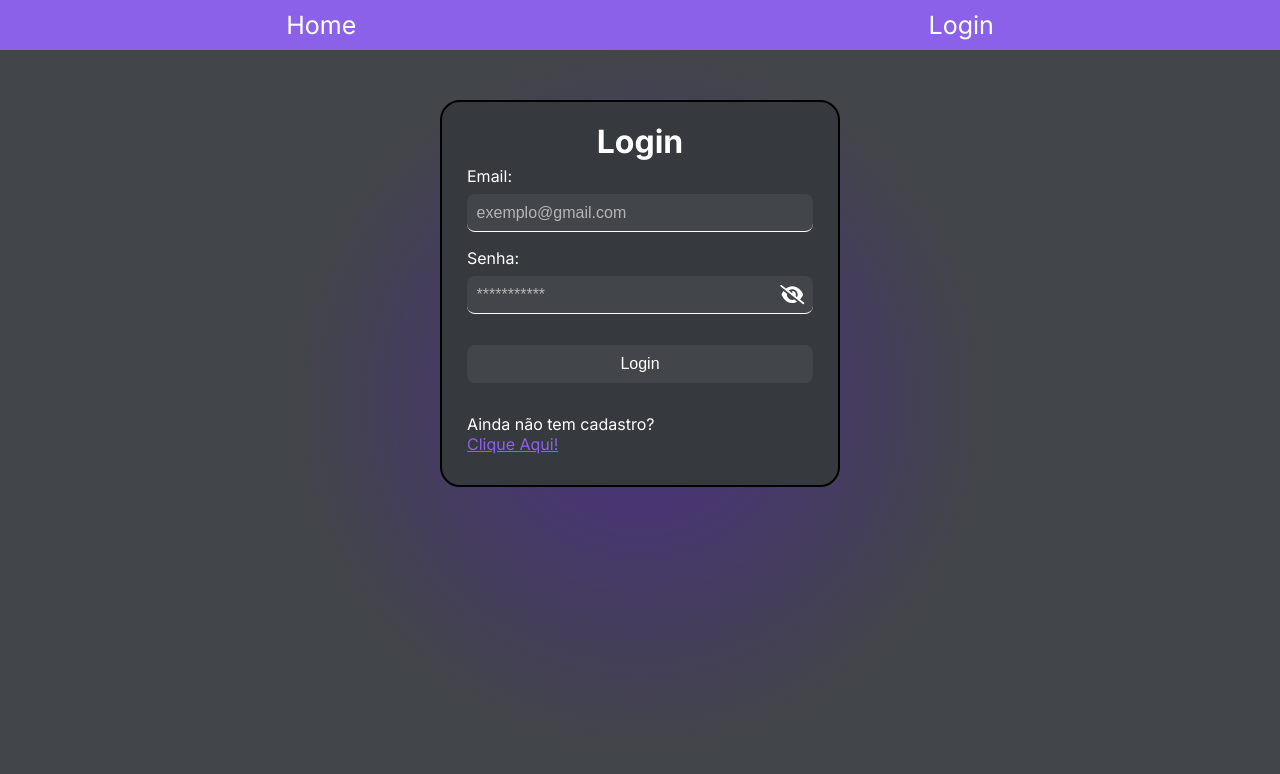
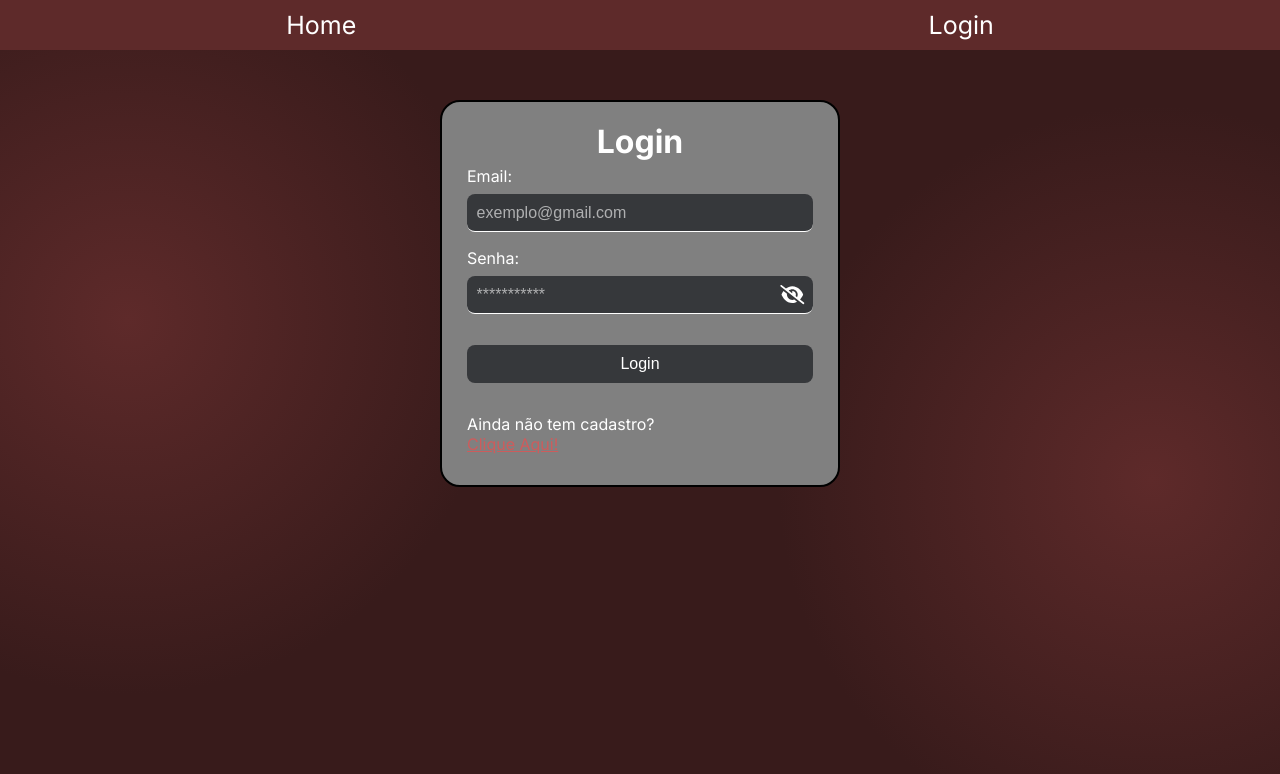
Before and after one commit to GabrielSilveira2026/Pc_Build_UP, a Next.js app: page /login in a window 1280 px wide. Shown: the top 774 px of the page. Built offline with nearby package versions, Linux system fonts and the light colour scheme.

Commit message:
Ajustado variaveis de cores

```diff
--- a/src/app/(usuario)/CadastroLogin.module.css
+++ b/src/app/(usuario)/CadastroLogin.module.css
@@ -6,7 +6,7 @@
 }
 
 .contentBox {
-    background-color: var(--background-color-high);
+    background-color: gray;
     width: 400px;
     padding: 15px 25px 15px 25px;
     border-radius: 20px;
@@ -20,11 +20,11 @@
 }
 
 .link {
-    color: var(--primary-color-high)
+    color: #cd5c5c
 }
-
+/*
 @media (max-width: 400px) {
     .contentBox {
         min-width: 80%;
     }
-}
+} */
--- a/src/app/globals.css
+++ b/src/app/globals.css
@@ -1,12 +1,11 @@
 :root {
-    --background-color-low: #424549;
-    --background-color-high: #36393E;
+    --color-high: #381b1b;
+    --color-medium: #5e2a2a;
+    --color-low: #7d4e4e;
 
-    --primary-color-high: #8C61E9;
-    --primary-color-low: #834ef67e;
-
-    --button-color-bg: #424549;
-    --button-color-hover:#2a2c2e;
+    --gray-high:#2a2c2e;
+    --gray-medium: #36383b;
+    --gray-low: #424549;
 }
 
 * {
@@ -15,9 +14,13 @@
 
 html{
     height: 100%;
-    background-color:var(--background-color-low);
+    background-color:var(--color-high);
     color-scheme: dark;
-    background: radial-gradient(350px circle, var(--primary-color-low), #424549);
+    background:
+        radial-gradient(circle at 10% 40%, var(--color-medium), transparent 30%),
+        radial-gradient(circle at 90% 60%, var(--color-medium), transparent 30%),
+        var(--color-high);
+    /* background-repeat: space; */
 }
 
 body{
--- a/src/app/layout.tsx
+++ b/src/app/layout.tsx
@@ -18,7 +18,7 @@ export default function RootLayout({
   return (
     <html lang="en">
       <body className={inter.className}>
-        <header style={{backgroundColor: "#8C61E9", height: 50, display: "flex", justifyContent: "space-around", alignItems: "center", fontSize: 25}}>
+        <header style={{backgroundColor: "var(--color-medium)", height: 50, display: "flex", justifyContent: "space-around", alignItems: "center", fontSize: 25}}>
           <Link style={{ color: "white", textDecoration: "none" }} href="/">Home</Link>
           <Link style={{ color: "white", textDecoration: "none" }} href="/login">Login</Link>
         </header>
--- a/src/componentes/Forms/form.module.css
+++ b/src/componentes/Forms/form.module.css
@@ -7,7 +7,7 @@
 
 .form button{
     font-size: 1rem;
-    background-color: var(--button-color-bg);
+    background-color: var(--gray-medium);
     padding: 10px;
     margin: 15px 0 15px 0;
     border:none;
@@ -16,5 +16,5 @@
 
 .form button:hover{
     cursor: pointer;
-    background-color: var(--button-color-hover);
+    background-color: var(--gray-high);
 }
--- a/src/componentes/Input/input.module.css
+++ b/src/componentes/Input/input.module.css
@@ -11,7 +11,7 @@
     background-color: white;
     border-radius: 8px;
     border-bottom: 1px solid white;
-    background-color: var(--background-color-low);
+    background-color: var(--gray-medium);
 }
 
 .input {
```
Also changed, not shown: src/componentes/Forms/FormCadastro.tsx (+10 -9 lines).
